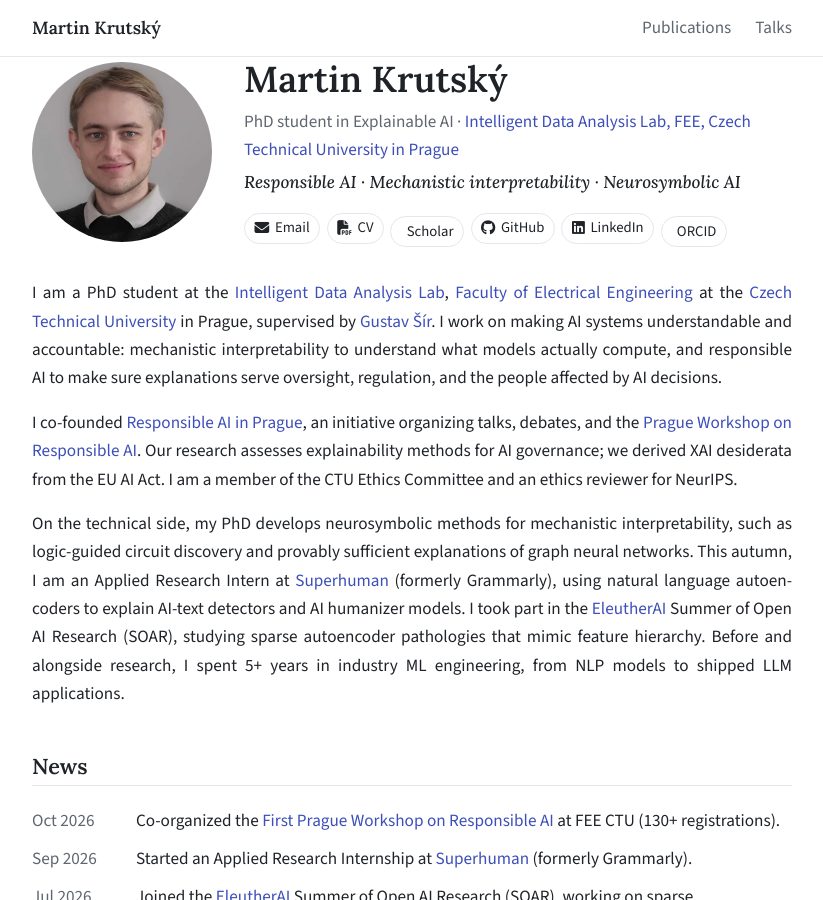
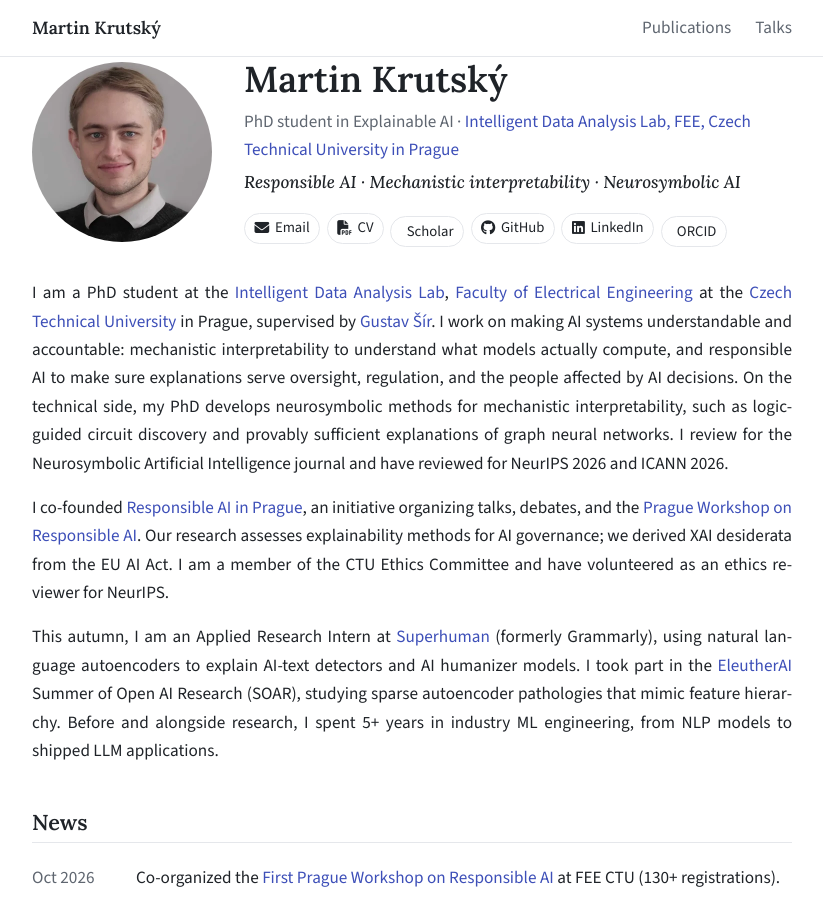
Before and after one commit to martin-krutsky/martin-krutsky.github.io, a Jekyll site: the page built from index.html, in a window 1280 px wide and 900 px high. Shown: the whole window, without its empty margins (228-1051 px from the left). Built offline with Jekyll 4.4.1, drawn with Linux system fonts in a browser that asks for light colours; a style sheet for code colours, icons or effects is not loaded.

Commit message:
about: reviewing roles; preload italic font with matched fallback
- Move the PhD technical sentence to the end of the first paragraph and add
  reviewing for the Neurosymbolic AI journal, NeurIPS 2026, ICANN 2026
- "have volunteered as an ethics reviewer for NeurIPS"
- Preload Lora italic and add a Georgia Italic fallback matched to it, so
  the hero tagline no longer jumps while fonts load

Co-Authored-By: Claude Opus 5.5 <noreply@anthropic.com>

```diff
--- a/_data/profile.json
+++ b/_data/profile.json
@@ -16,8 +16,8 @@
     { "text": "ORCID", "icon": "ai ai-orcid", "url": "https://orcid.org/0009-0000-9710-1147" }
   ],
   "about": [
-    "I am a PhD student at the <a href=\"https://ida.fel.cvut.cz/\">Intelligent Data Analysis Lab</a>, <a href=\"https://fel.cvut.cz\">Faculty of Electrical Engineering</a> at the <a href=\"https://cvut.cz\">Czech Technical University</a> in Prague, supervised by <a href=\"https://gustiks.github.io/\">Gustav Šír</a>. I work on making AI systems understandable and accountable: mechanistic interpretability to understand what models actually compute, and responsible AI to make sure explanations serve oversight, regulation, and the people affected by AI decisions.",
-    "I co-founded <a href=\"https://rai.fel.cvut.cz/\">Responsible AI in Prague</a>, an initiative organizing talks, debates, and the <a href=\"https://rai.fel.cvut.cz/events/rai-workshop-2026-recap/\">Prague Workshop on Responsible AI</a>. Our research assesses explainability methods for AI governance; we derived XAI desiderata from the EU AI Act. I am a member of the CTU Ethics Committee and an ethics reviewer for NeurIPS.",
-    "On the technical side, my PhD develops neurosymbolic methods for mechanistic interpretability, such as logic-guided circuit discovery and provably sufficient explanations of graph neural networks. This autumn, I am an Applied Research Intern at <a href=\"https://superhuman.com/\">Superhuman</a> (formerly Grammarly), using natural language autoencoders to explain AI-text detectors and AI humanizer models. I took part in the <a href=\"https://www.eleuther.ai/\">EleutherAI</a> Summer of Open AI Research (SOAR), studying sparse autoencoder pathologies that mimic feature hierarchy. Before and alongside research, I spent 5+ years in industry ML engineering, from NLP models to shipped LLM applications."
+    "I am a PhD student at the <a href=\"https://ida.fel.cvut.cz/\">Intelligent Data Analysis Lab</a>, <a href=\"https://fel.cvut.cz\">Faculty of Electrical Engineering</a> at the <a href=\"https://cvut.cz\">Czech Technical University</a> in Prague, supervised by <a href=\"https://gustiks.github.io/\">Gustav Šír</a>. I work on making AI systems understandable and accountable: mechanistic interpretability to understand what models actually compute, and responsible AI to make sure explanations serve oversight, regulation, and the people affected by AI decisions. On the technical side, my PhD develops neurosymbolic methods for mechanistic interpretability, such as logic-guided circuit discovery and provably sufficient explanations of graph neural networks. I review for the Neurosymbolic Artificial Intelligence journal and have reviewed for NeurIPS 2026 and ICANN 2026.",
+    "I co-founded <a href=\"https://rai.fel.cvut.cz/\">Responsible AI in Prague</a>, an initiative organizing talks, debates, and the <a href=\"https://rai.fel.cvut.cz/events/rai-workshop-2026-recap/\">Prague Workshop on Responsible AI</a>. Our research assesses explainability methods for AI governance; we derived XAI desiderata from the EU AI Act. I am a member of the CTU Ethics Committee and have volunteered as an ethics reviewer for NeurIPS.",
+    "This autumn, I am an Applied Research Intern at <a href=\"https://superhuman.com/\">Superhuman</a> (formerly Grammarly), using natural language autoencoders to explain AI-text detectors and AI humanizer models. I took part in the <a href=\"https://www.eleuther.ai/\">EleutherAI</a> Summer of Open AI Research (SOAR), studying sparse autoencoder pathologies that mimic feature hierarchy. Before and alongside research, I spent 5+ years in industry ML engineering, from NLP models to shipped LLM applications."
   ]
 }
--- a/_layouts/default.html
+++ b/_layouts/default.html
@@ -23,6 +23,7 @@
   <link rel="icon" type="image/x-icon" href="/favicon.ico">
   <link rel="preload" href="/assets/fonts/source-sans-3-normal-latin.woff2" as="font" type="font/woff2" crossorigin>
   <link rel="preload" href="/assets/fonts/lora-normal-latin.woff2" as="font" type="font/woff2" crossorigin>
+  <link rel="preload" href="/assets/fonts/lora-italic-latin.woff2" as="font" type="font/woff2" crossorigin>
   <link rel="stylesheet" href="/assets/css/style.css">
   <link rel="stylesheet" href="https://cdnjs.cloudflare.com/ajax/libs/font-awesome/6.4.0/css/all.min.css">
   <link rel="stylesheet" href="https://cdn.jsdelivr.net/npm/academicons@1.9.2/css/academicons.min.css">
--- a/assets/css/style.css
+++ b/assets/css/style.css
@@ -75,6 +75,16 @@
 }
 @font-face {
   font-family: "Lora Fallback";
+  font-style: italic;
+  src: local("Georgia Italic"), local("Georgia-Italic");
+  size-adjust: 100.3%;
+  ascent-override: 100.7%;
+  descent-override: 26.9%;
+  line-gap-override: 0%;
+}
+@font-face {
+  font-family: "Lora Fallback";
+  font-style: normal;
   src: local("Georgia");
   size-adjust: 105.7%;
   ascent-override: 95.6%;
```
